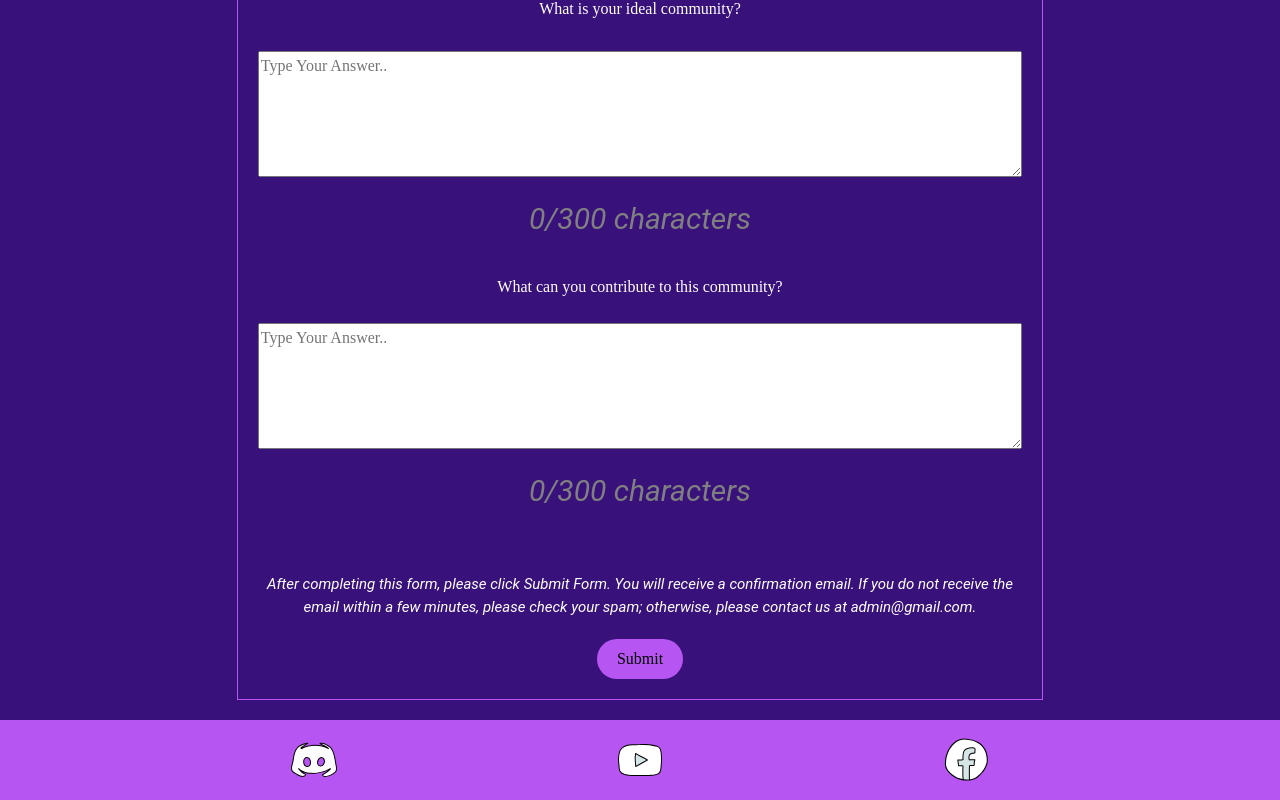
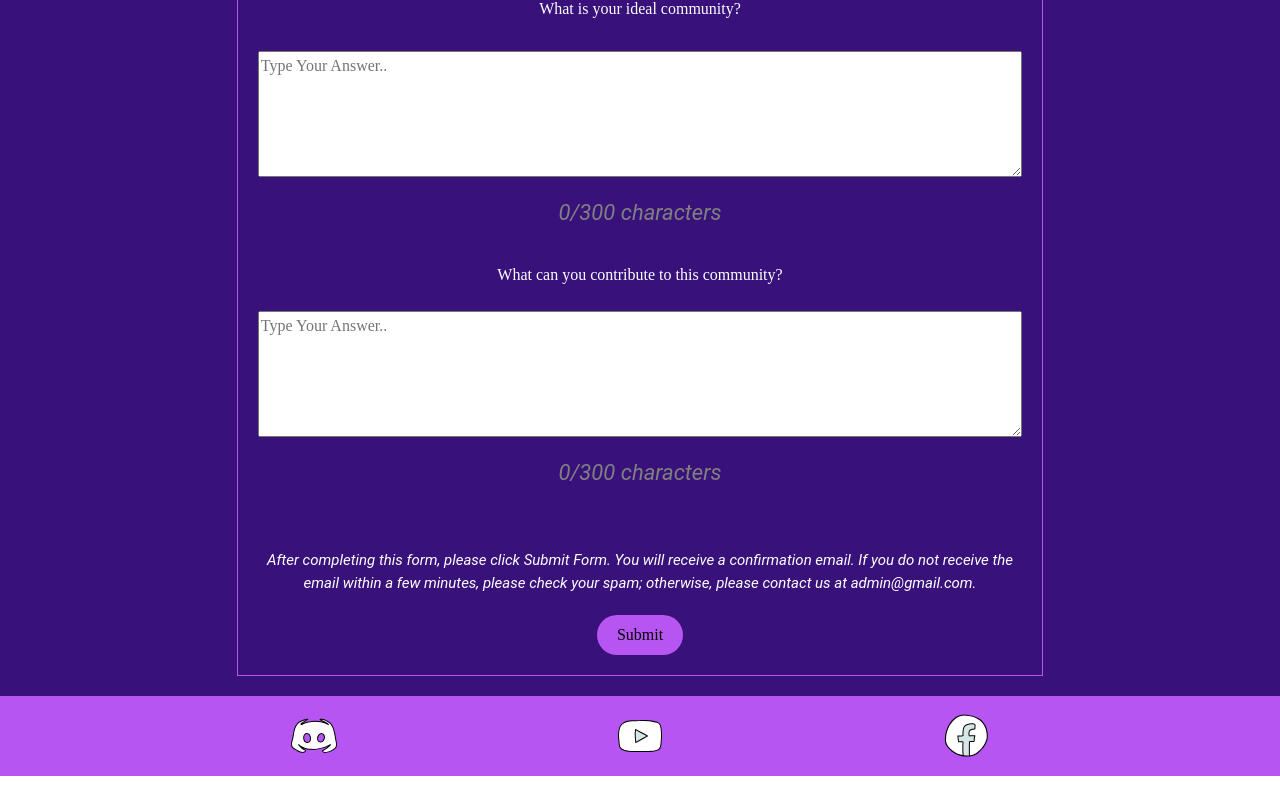
Before and after one commit to jahaziel1988/miniproject2_kjp, a React (Create React App) app: page /registration in a window 1280 px wide. Shown: the part 860-1660 px from the top of the page. After the commit the page ends 1636 px from the top, so only its background shows below. Built offline with nearby package versions, Linux system fonts and the light colour scheme.

Commit message:
final na talaga

```diff
--- a/src/Views/Registration/Registration.css
+++ b/src/Views/Registration/Registration.css
@@ -161,6 +161,7 @@ textarea{
 .character-count{
     color: gray;
     font-style: italic;
+    font-size: 22px;
 }
 
 @media screen and (max-width: 800px) {
```
